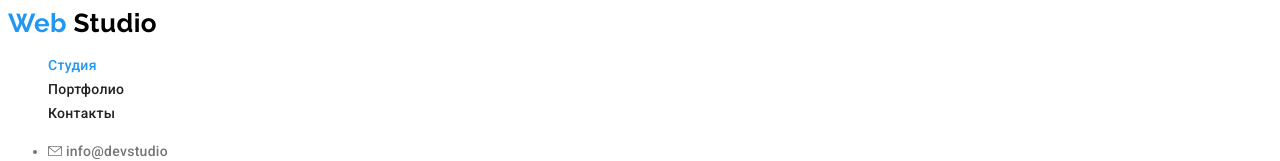
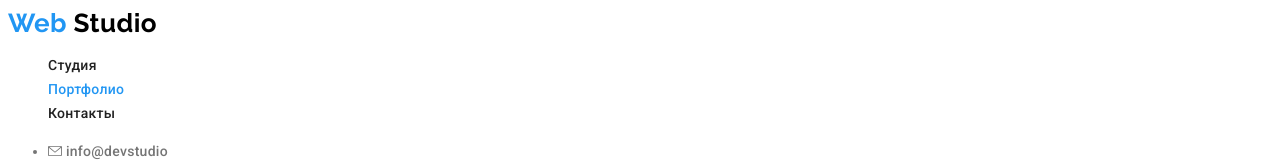
Before and after one commit to 1Nataly/goit-markup-hw-02, a plain HTML site: page Portfolio.html in a window 1280 px wide. Shown: the top 161 px of the page. Drawn offline with Linux system fonts and the light colour scheme.

Commit message:
Поправки

```diff
--- a/Portfolio.html
+++ b/Portfolio.html
@@ -15,8 +15,8 @@
           </a>
           <nav>
           <ul class="site-nav list">
-            <li><a href="./index.html" class="link current">Студия</a></li>
-          <li><a href="./Portfolio.html" class="link">Портфолио</a></li>
+            <li><a href="./index.html" class="link">Студия</a></li>
+          <li><a href="./Portfolio.html" class="link current">Портфолио</a></li>
           <li><a href="" class="link">Контакты</a></li>
           </ul>
           </nav>
```
